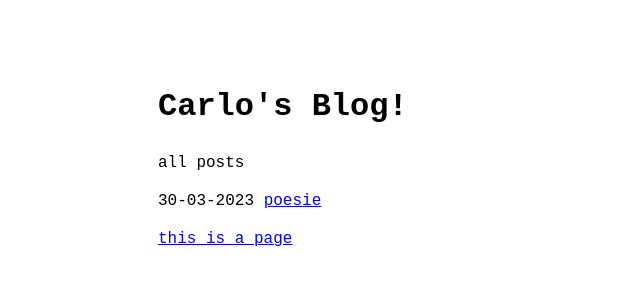
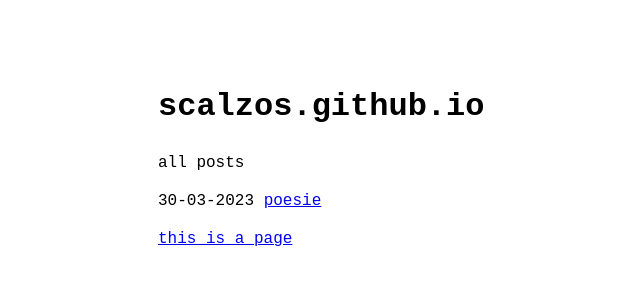
Before and after one commit to scalzos/scalzos.github.io, a Jekyll site: the page built from index.md, in a window 1280 px wide. Shown: the top 300 px of the page, without its empty margins (162-802 px from the left). Built offline with Jekyll 4.4.1, drawn with Linux system fonts in a browser that asks for light colours.

Commit message:
Update _config.yml

```diff
--- a/_config.yml
+++ b/_config.yml
@@ -1,7 +1,7 @@
-title: Carlo's Blog! # name of the site
-author: Carlo Rosso # name of site's author
-email: carlorosso02@gmail.com # email of site's author
-url: https://Sdraiati.github.io # root address of the site
+title:  # name of the site
+author: Enrico Marcon # name of site's author
+email: # email of site's author
+url: https://scalzos.github.io # root address of the site
 baseurl: "" # subpath of the site, e.g. "/blog" (leave it blank "" if you're site shouldn't use a subpath)
 description: > # description of the site (multiple lines allowed)
   Uno stralcio della vita e dei pensieri di Carlo.
```
